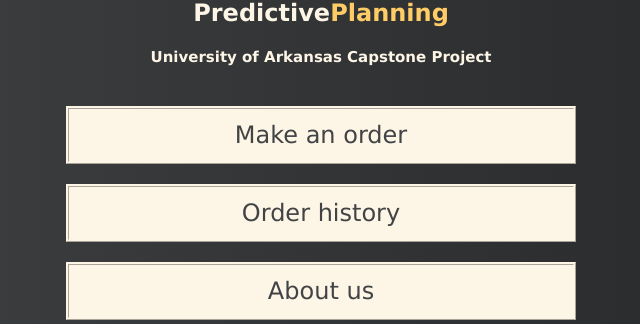
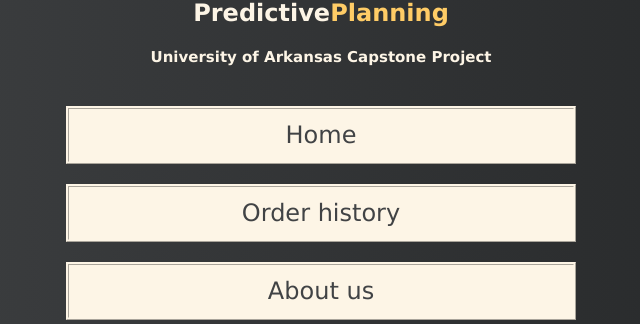
Before and after one commit to gwromano/predictiveplanning, a Django app: page /about-us/ in a window 1280 px wide. Shown: the part 236-560 px from the top of the page, without its empty margins (319-959 px from the left). Run offline with Django 3.2, Linux system fonts and the light colour scheme.

Commit message:
Update about-us.html

```diff
--- a/hello/templates/about-us.html
+++ b/hello/templates/about-us.html
@@ -152,7 +152,7 @@
 
       <!-- Links section 1 -->
       <div class="links-container">
-        <a href="{% url 'home' %}" class="w3-button w3-sand w3-hover-pale-green link border">Make an order</a>
+        <a href="{% url 'index' %}" class="w3-button w3-sand w3-hover-pale-green link border">Home</a>
         <a href="{% url 'order-history' %}" class="w3-button w3-sand w3-hover-pale-green link border">Order history</a>
         <a href="{% url 'about-us' %}" class="w3-button w3-sand w3-hover-pale-green link border">About us</a>
         <!-- <a href="#" name="makeOrder" class="w3-button w3-sand w3-hover-pale-green link border" target="_blank">Make an order</a>
```
